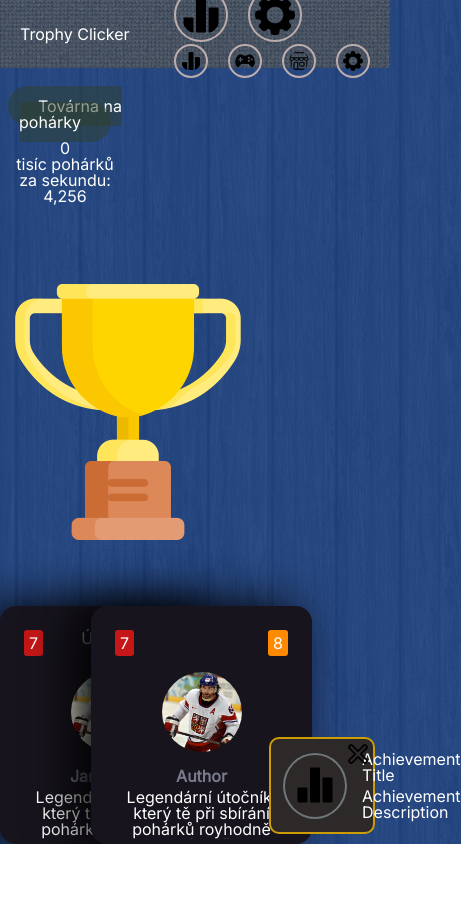
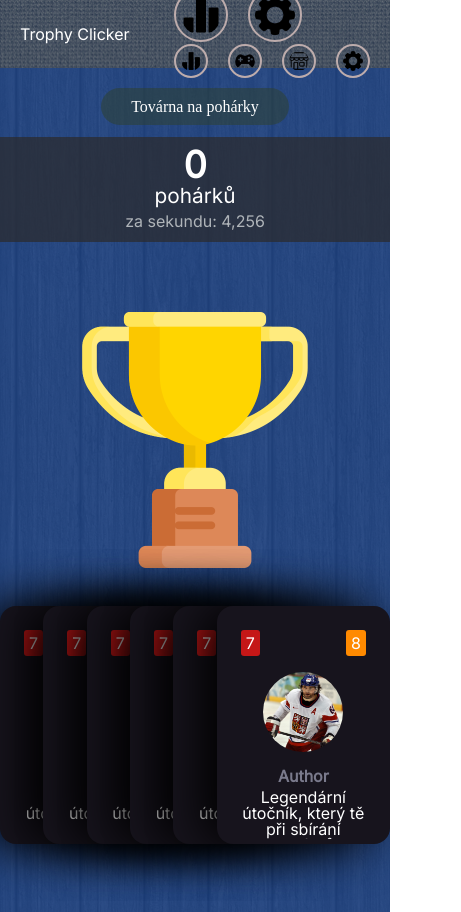
Before and after one commit to LukasKalenda/TrophyClicker, a Vue app in the folder klikacka-site/: page / in a window 390 px wide. Shown: the whole page, 461 px wide, since content can reach past the window. Before the commit the page ends 844 px from the top, so only its background shows below. Built offline with nearby package versions, Linux system fonts and the light colour scheme.

Commit message:
Pridan textovy vypis radu

```diff
--- a/klikacka-site/src/App.vue
+++ b/klikacka-site/src/App.vue
@@ -7,6 +7,7 @@
           <h1>Trophy Clicker</h1>
         </ul>
       </div>
+
       <nav>
         <ul class="desktop">
           <li>
--- a/klikacka-site/src/assets/cards.scss
+++ b/klikacka-site/src/assets/cards.scss
@@ -146,3 +146,10 @@
     stroke-linecap: round;
     pointer-events: none;
 }
+
+@media screen and (max-width: 768px) {
+    .card-content {
+        max-width: 100vw;
+
+    }
+}
--- a/klikacka-site/src/assets/style.scss
+++ b/klikacka-site/src/assets/style.scss
@@ -1,7 +1,3 @@
-.mobile-nav {
-    display: none;
-}
-
 .absolute {
     position: static;
     bottom: 0;
@@ -31,11 +27,10 @@
         background-image: url("./backgrounds/header-back.png");
 
         div ul {
-            display: flex;
-            list-style: none;
 
             h1 {
                 padding: 0 10px;
+
                 &::before {
                     content: "";
                     // position: absolute;
@@ -45,6 +40,7 @@
                     // height: 20px;
                     // margin-right: 5px;
                 }
+
                 a {
                     text-decoration: none;
                     color: #fff;
@@ -63,6 +59,9 @@
                     text-decoration: none;
                     color: #fff;
                 }
+            }
+            .mobile-nav {
+                display: none;
             }
         }
 
@@ -128,7 +127,7 @@ footer {
 @media screen and (max-width: 768px) {
     ul.mobile-nav {
         display: flex;
-
+        flex-direction: row;
         .nav-icon {
             width: 20px;
             height: 20px;
@@ -139,7 +138,19 @@ footer {
         display: none;
     }
 
-    .shop, .gamesArea {
+
+
+    main {
+        flex-direction: column;
+        height: 100vh;
+
+        &>* {
+            width: 100%;
+        }
+    }
+
+    .shop,
+    .gamesArea {
         display: none;
     }
 }
--- a/klikacka-site/src/assets/trophy.scss
+++ b/klikacka-site/src/assets/trophy.scss
@@ -3,7 +3,7 @@
     .text-back {
         margin-top: 30px;
         span {
-
+            font-family: 'Dancing Script', cursive;
             padding: 10px 30px;
             background-color: rgba(47, 65, 42, 0.5);
             border-radius: 20px;
@@ -14,6 +14,24 @@
         display: flex;
         flex-direction: column;
         padding: 10px;
+        background-color: rgba(43, 42, 42, 0.7);
+        margin-top: 22px;
+
+        #points {
+            font-size: 2.3rem;
+            font-weight: bold;
+        }
+        #earned {
+            font-size: 1.3rem;
+            font-weight: 500;
+            padding: 3px;
+        }
+        #earned-seconds {
+            font-size: 1rem;
+            font-weight: 300;
+            padding: 3px;
+            color: rgb(175, 180, 185);
+        }
     }
 
     section {
--- a/klikacka-site/src/components/Achievments.vue
+++ b/klikacka-site/src/components/Achievments.vue
@@ -16,7 +16,7 @@
 
 <style lang="scss" scoped>
 .achievement-bar {
-  display: flex;
+  display: none;
   flex-direction: row;
   align-items: center;
   position: absolute;
--- a/klikacka-site/src/components/Cards.vue
+++ b/klikacka-site/src/components/Cards.vue
@@ -48,6 +48,98 @@
           </p>
         </div>
       </article>
+      <article class="card">
+        <header class="card-header">
+          <div class="attack lvl-back">7</div>
+          <div class="defense lvl-back">8</div>
+        </header>
+
+        <div class="card-author">
+          <a class="author-avatar" href="#">
+            <img src="../assets/players-image/jagr.png" />
+          </a>
+          <!-- <svg class="half-circle" viewBox="0 0 106 57">
+            <path d="M102 4c0 27.1-21.9 49-49 49S4 31.1 4 4"></path>
+          </svg> -->
+
+          <div class="author-name">
+            <div class="player-name">Author</div>
+          </div>
+          <p class="player-text">
+            Legendární útočník, který tě při sbírání pohárků royhodně nenechá ve
+            štychu
+          </p>
+        </div>
+      </article>
+      <article class="card">
+        <header class="card-header">
+          <div class="attack lvl-back">7</div>
+          <div class="defense lvl-back">8</div>
+        </header>
+
+        <div class="card-author">
+          <a class="author-avatar" href="#">
+            <img src="../assets/players-image/jagr.png" />
+          </a>
+          <!-- <svg class="half-circle" viewBox="0 0 106 57">
+            <path d="M102 4c0 27.1-21.9 49-49 49S4 31.1 4 4"></path>
+          </svg> -->
+
+          <div class="author-name">
+            <div class="player-name">Author</div>
+          </div>
+          <p class="player-text">
+            Legendární útočník, který tě při sbírání pohárků royhodně nenechá ve
+            štychu
+          </p>
+        </div>
+      </article>
+      <article class="card">
+        <header class="card-header">
+          <div class="attack lvl-back">7</div>
+          <div class="defense lvl-back">8</div>
+        </header>
+
+        <div class="card-author">
+          <a class="author-avatar" href="#">
+            <img src="../assets/players-image/jagr.png" />
+          </a>
+          <!-- <svg class="half-circle" viewBox="0 0 106 57">
+            <path d="M102 4c0 27.1-21.9 49-49 49S4 31.1 4 4"></path>
+          </svg> -->
+
+          <div class="author-name">
+            <div class="player-name">Author</div>
+          </div>
+          <p class="player-text">
+            Legendární útočník, který tě při sbírání pohárků royhodně nenechá ve
+            štychu
+          </p>
+        </div>
+      </article>
+      <article class="card">
+        <header class="card-header">
+          <div class="attack lvl-back">7</div>
+          <div class="defense lvl-back">8</div>
+        </header>
+
+        <div class="card-author">
+          <a class="author-avatar" href="#">
+            <img src="../assets/players-image/jagr.png" />
+          </a>
+          <!-- <svg class="half-circle" viewBox="0 0 106 57">
+            <path d="M102 4c0 27.1-21.9 49-49 49S4 31.1 4 4"></path>
+          </svg> -->
+
+          <div class="author-name">
+            <div class="player-name">Author</div>
+          </div>
+          <p class="player-text">
+            Legendární útočník, který tě při sbírání pohárků royhodně nenechá ve
+            štychu
+          </p>
+        </div>
+      </article>
     </div>
   </section>
 </template>
--- a/klikacka-site/src/components/Trophy.vue
+++ b/klikacka-site/src/components/Trophy.vue
@@ -3,7 +3,7 @@
     <div class="text-back"><span>Továrna na pohárky</span></div>
     <aside>
       <span id="points">{{ counterStore.count }}</span>
-      <span id="earned">tisíc pohárků</span>
+      <span id="earned">{{ counterStore.units }} pohárků</span>
       <span id="earned-seconds">za sekundu: 4,256</span>
     </aside>
 
--- a/klikacka-site/src/stores/counter.js
+++ b/klikacka-site/src/stores/counter.js
@@ -1,20 +1,46 @@
-import { ref } from "vue";
+import { ref, watch } from "vue";
 import { defineStore } from "pinia";
 
 export const useCounterStore = defineStore("counter", () => {
-  // const audio = new Audio("../assets/sounds/click-1.wav");
+  const audio = new Audio("../assets/sounds/click-1.wav");
 
   const points_per_click = ref(1);
   const base_points_per_click = ref(1);
-  const level = ref(1);
+  const level = ref(1500);
 
   const count = ref(0);
+  const units = ref("");
+
   // Zavedení koeficientů a exponenciometrického zvyšování počtu bodů za kliknutí
+  function click() {
+    points_per_click.value = Math.round(
+      base_points_per_click.value * Math.sqrt(level.value)
+    );
+    count.value += points_per_click.value;
+    audio.play();
+  }
 
-  function click() {
-    points_per_click.value = Math.round(base_points_per_click.value * Math.sqrt(level.value));
-    count.value += points_per_click.value;
-    // audio.play();
-  }
-  return { points_per_click, base_points_per_click, level, count, click };
+  // Jednotky za kliknutí
+  watch(count, () => {
+    if (count.value < 1000) {
+      units.value = "";
+    } else if (count.value < 1000000) {
+      units.value = "tisíc";
+    } else if (count.value < 1000000000) {
+      units.value = "milión";
+    } else if (count.value < 1000000000000) {
+      units.value = "miliard";
+    } else if (count.value < 1000000000000000) {
+      units.value = "biliónů";
+    }
+  });
+  return {
+    audio,
+    points_per_click,
+    base_points_per_click,
+    level,
+    count,
+    units,
+    click,
+  };
 });
```
